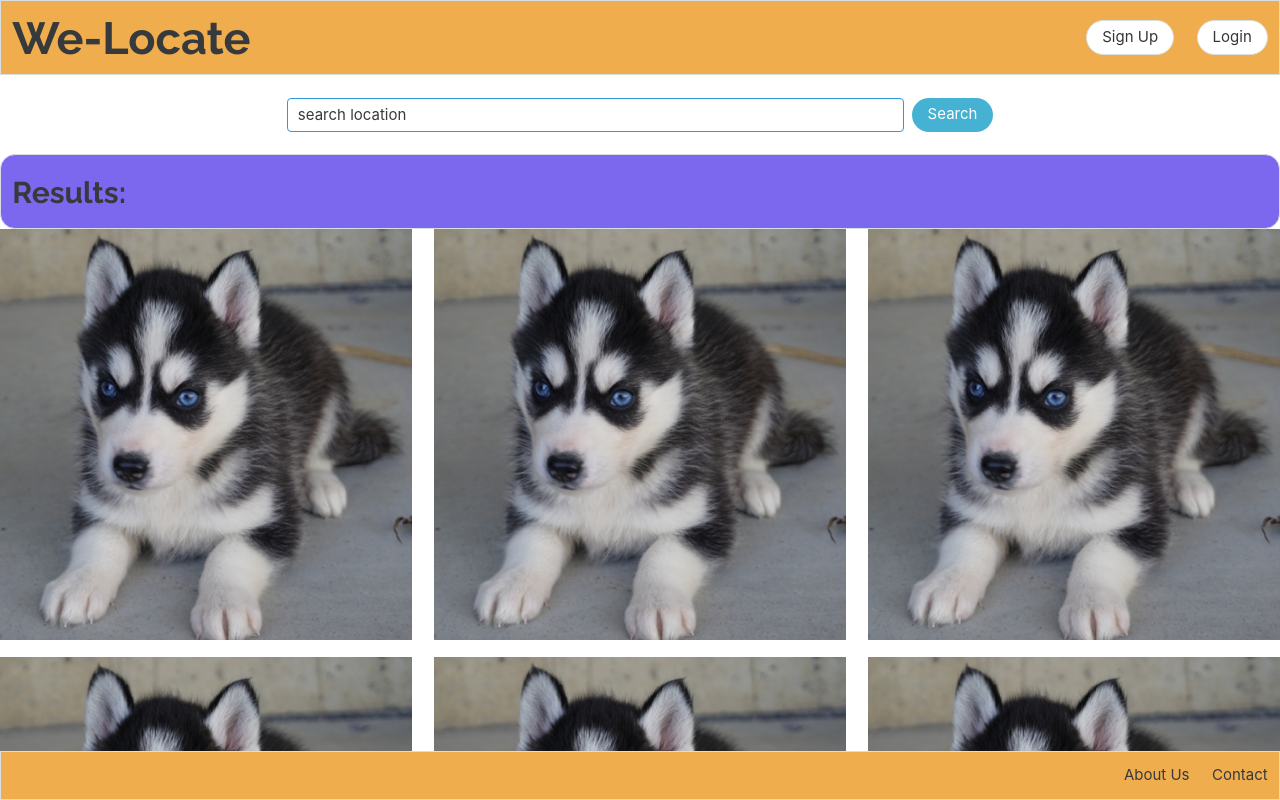
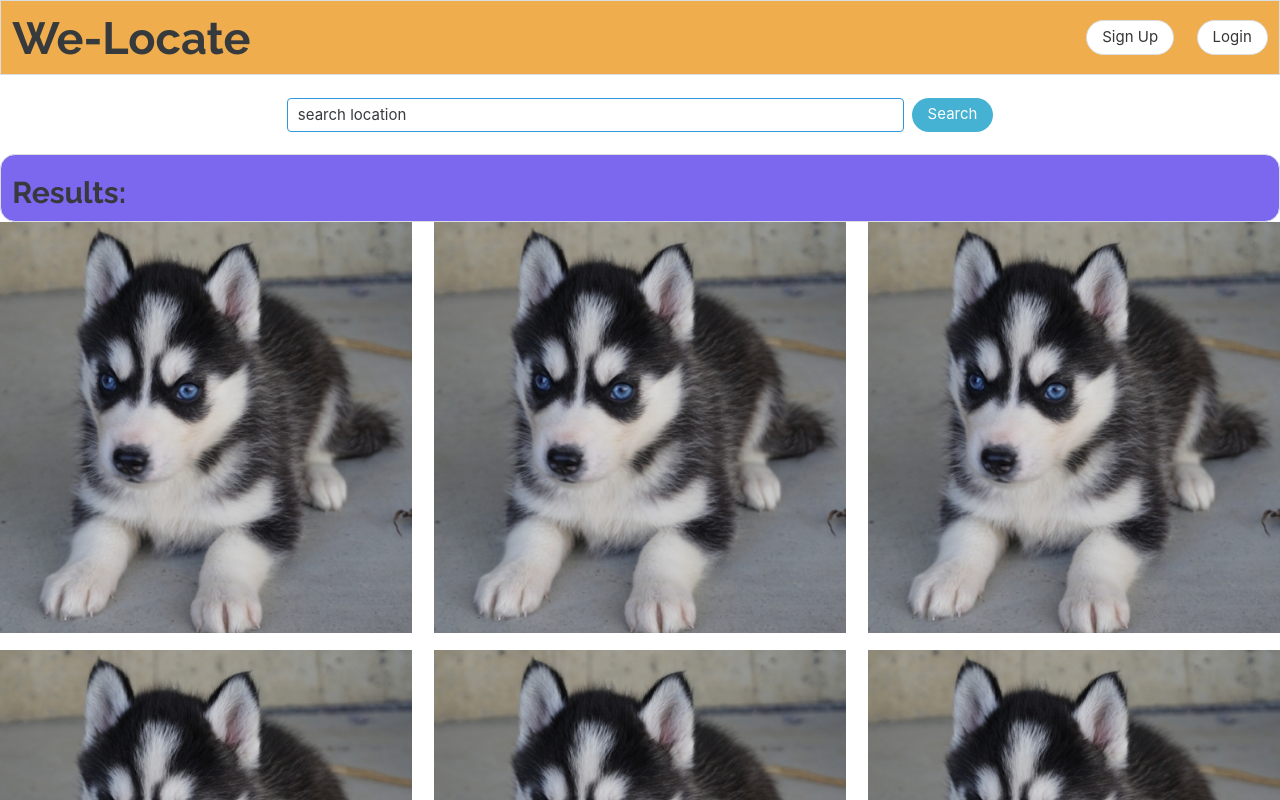
Before and after one commit to krishnakpandian/CSE-115, a React (Create React App) app: page / in a window 1280 px wide. Shown: the top 800 px of the page. Built offline with nearby package versions, Linux system fonts and the light colour scheme.

Commit message:
Changed size of middle bar, now slightly smaller, bottom navbar now does not scroll, fixed in place at the bottom

```diff
--- a/src/components/navbar_bottom.tsx
+++ b/src/components/navbar_bottom.tsx
@@ -5,7 +5,7 @@ import "../bulma.css"
 class NavbarBottom extends Component {
   render() {
     return (
-      <nav className="navbar is-fixed-bottom has-background-danger" id="bottom_navbar" role="navigation" aria-label="footer navigation">
+      <nav className="navbar has-background-danger" id="bottom_navbar" role="navigation" aria-label="footer navigation">
         <div className="navbar-end">
           <div className="navbar-item">
             <p>About Us</p>
--- a/src/components/navbar_middle.css
+++ b/src/components/navbar_middle.css
@@ -1,4 +1,6 @@
 #middle_navbar {
     border-radius: 15px;
     background-color:mediumslateblue;
+    height: 4.5rem !important;
+    min-height: unset;
 }
--- a/src/components/navbar_top.css
+++ b/src/components/navbar_top.css
@@ -1,5 +1,5 @@
 
-nav.navbar {
+#top_navbar {
   height: 5rem !important;
   min-height: unset;
 }
```
